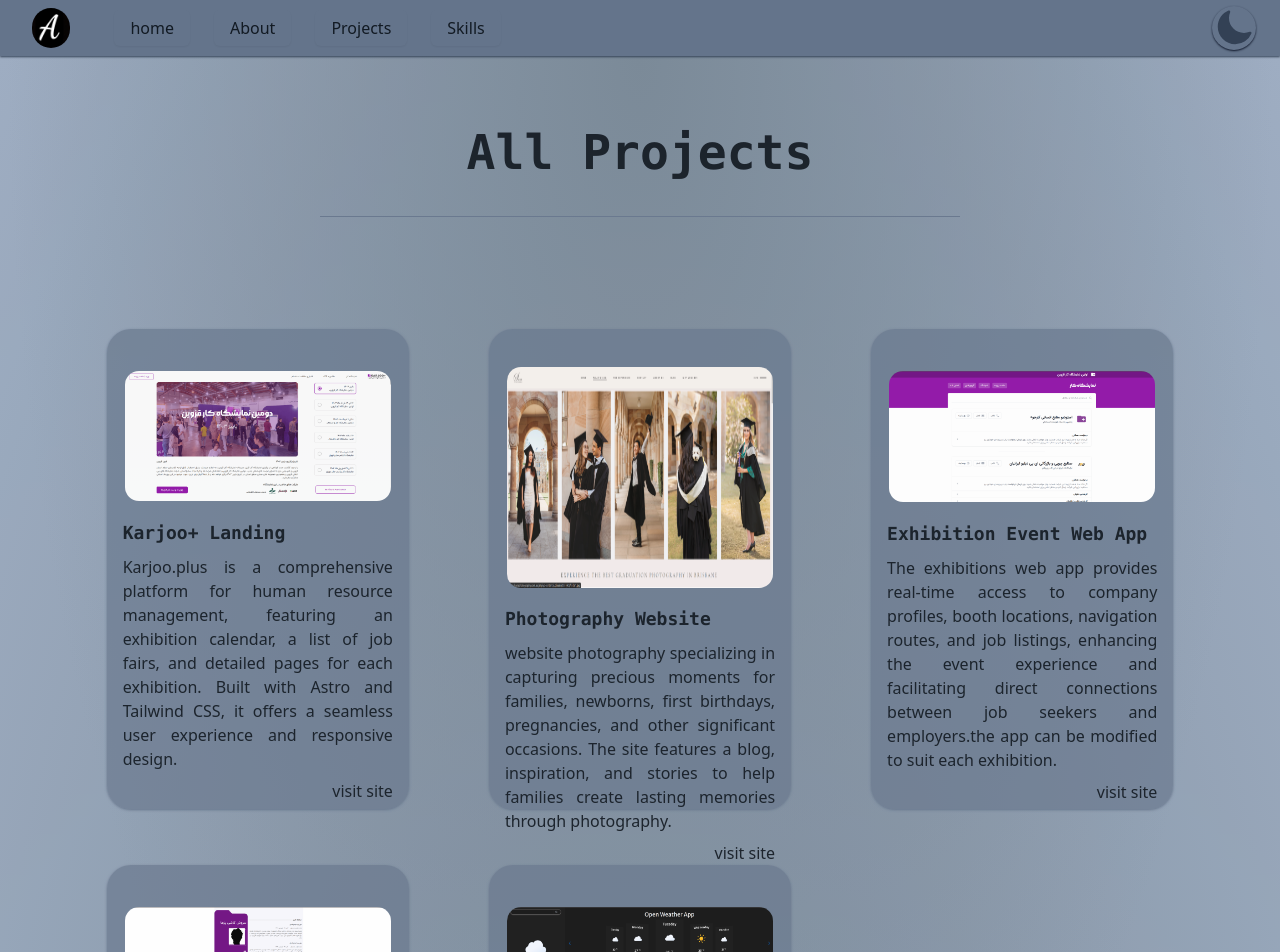
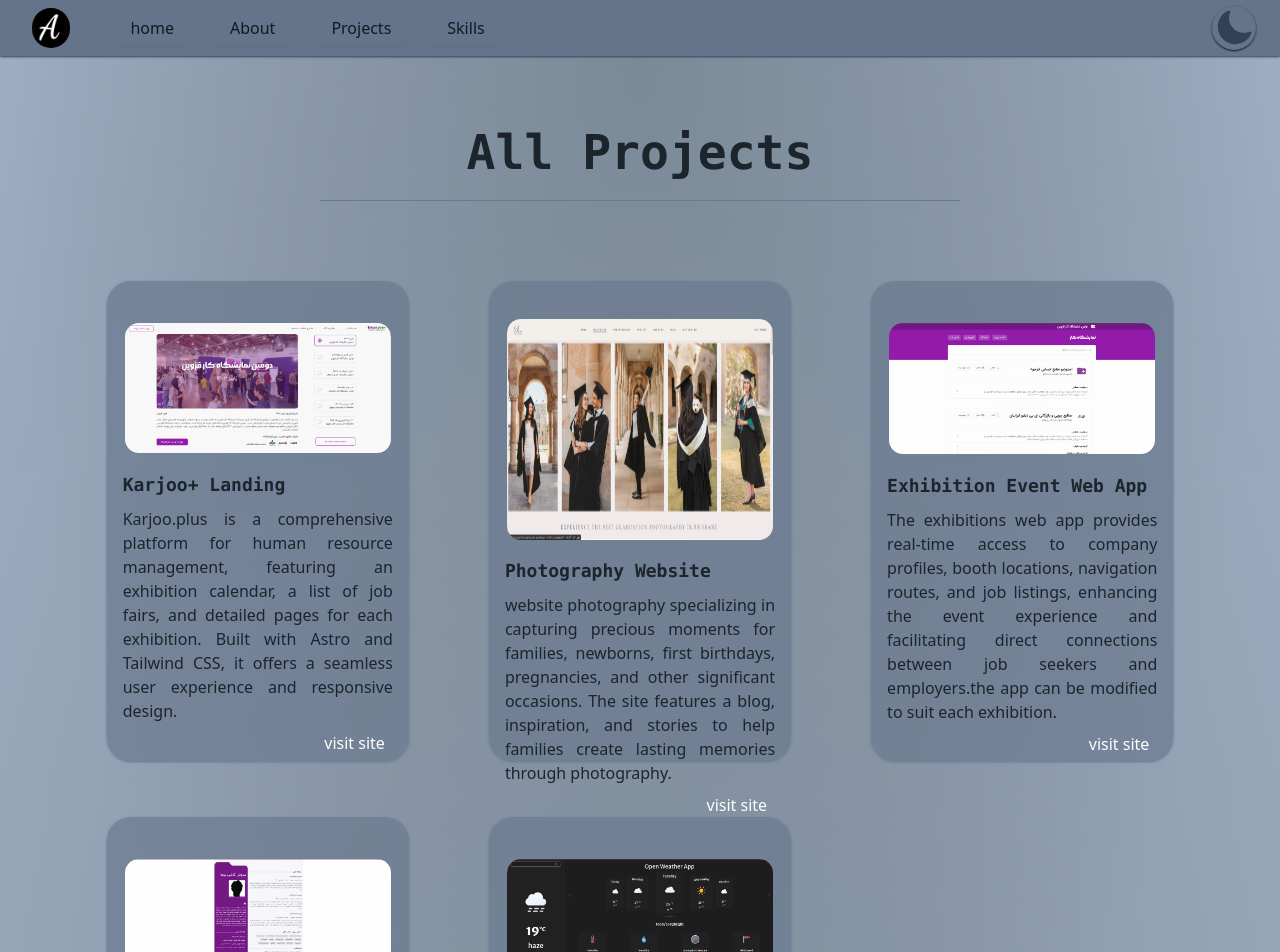
Before and after one commit to AmirAghajani98/portfolio, a Next.js app: page /projects in a window 1280 px wide. Shown: the top 952 px of the page. Built offline with nearby package versions, Linux system fonts and the light colour scheme.

Commit message:
fix-linkes

```diff
--- a/src/app/projects/page.tsx
+++ b/src/app/projects/page.tsx
@@ -24,7 +24,7 @@ export default function Projects() {
   };
   return (
     <main className="sm:min-h-screen sm:w-full mx-auto sm:py-10 pb-10 pt-24 opacity-95 bg-slate-400 projectback justify-center flex flex-col">
-      <h1 className="sm:text-5xl text-4xl text-center mx-auto sm:my-8 pb-10 font-mono dark:text-slate-100 text-[#121a23] font-bold border-b border-slate-500 dark:border-slate-600 w-[50%]">
+      <h1 className="sm:text-5xl text-4xl text-center mx-auto sm:mt-8 pb-6 font-mono dark:text-slate-100 text-[#121a23] font-bold border-b border-slate-500 dark:border-slate-600 w-[50%]">
         All Projects
       </h1>
       <div className="w-10/12 sm:my-20 mx-auto sm:grid sm:grid-cols-2 lg:grid-cols-3 gap-x-20 gap-y-14">
@@ -49,8 +49,12 @@ export default function Projects() {
             Tailwind CSS, it offers a seamless user experience and responsive
             design.
           </p>
-          <span className="font-sans text-right sm:mt-1 block mx-auto my-2 text-base dark:text-slate-100 text-[#121a23]">
-            <a href="https://karjoo.plus/" target="blank">
+          <span className="font-sans text-right sm:mt-1 block mx-auto my-2 text-base dark:text-slate-100 text-[#121a23] hover:animate-pulse hover:bg-opacity-80">
+            <a
+              className="text-white p-2 rounded-xl hover:bg-[#121a23]"
+              href="https://karjoo.plus/"
+              target="blank"
+            >
               visit site
             </a>
           </span>
@@ -76,8 +80,12 @@ export default function Projects() {
             stories to help families create lasting memories through
             photography.
           </p>
-          <span className="font-sans text-right sm:mt-1 block mx-auto my-2 text-base dark:text-slate-100 text-[#121a23]">
-            <a href="https://saraphotography.com.au/en/" target="blank">
+          <span className="font-sans text-right sm:mt-1 block mx-auto my-2 text-base dark:text-slate-100 text-[#121a23] hover:animate-pulse hover:bg-opacity-80">
+            <a
+              className="text-white p-2 rounded-xl hover:bg-[#121a23]"
+              href="https://saraphotography.com.au/en/"
+              target="blank"
+            >
               visit site
             </a>
           </span>
@@ -103,8 +111,12 @@ export default function Projects() {
             between job seekers and employers.the app can be modified to suit
             each exhibition.
           </p>
-          <span className="font-sans text-right sm:mt-1 block mx-auto my-2 text-base dark:text-slate-100 text-[#121a23]">
-            <a href="https://jobs.karjoo.plus/qazvin" target="blank">
+          <span className="font-sans text-right sm:mt-1 block mx-auto my-2 text-base dark:text-slate-100 text-[#121a23] hover:animate-pulse hover:bg-opacity-80">
+            <a
+              className="text-white p-2 rounded-xl hover:bg-[#121a23]"
+              href="https://jobs.karjoo.plus/qazvin"
+              target="blank"
+            >
               visit site
             </a>
           </span>
```
